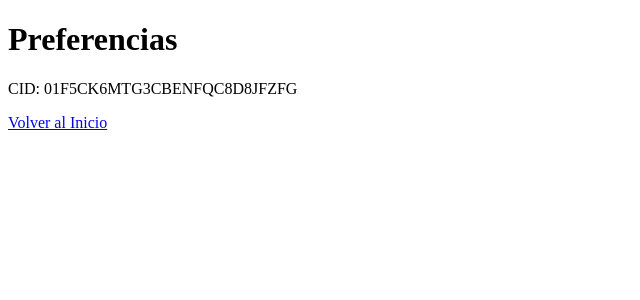
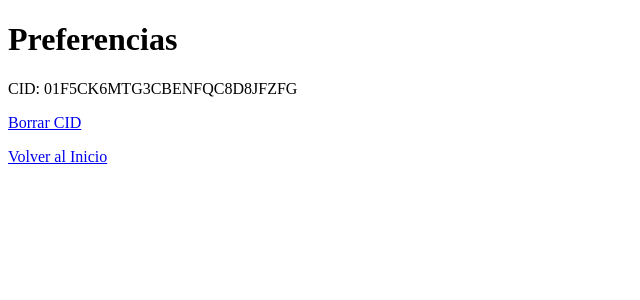
Before and after one commit to cannaware/cultti-app, a Next.js app: page /preferencias in a window 1280 px wide. Shown: the top 300 px of the page, without its empty margins (0-640 px from the left). Built offline with nearby package versions, Linux system fonts and the light colour scheme.

Commit message:
start tests with CID

```diff
--- a/hooks/usePersistedState.ts
+++ b/hooks/usePersistedState.ts
@@ -1,7 +1,7 @@
 import { useState, useEffect, useCallback } from 'react';
 import { set, get } from 'idb-keyval';
 
-type TState = string | boolean | number;
+type TState = string | boolean | number | null;
 
 const usePersistedState = (
   keyToPersistWith: string,
--- a/pages/preferencias/index.tsx
+++ b/pages/preferencias/index.tsx
@@ -4,9 +4,14 @@ import Loader from '../../components/Loader';
 import usePersistedState from '../../hooks/usePersistedState';
 
 const PreferenciasPage: NextPage = () => {
-  const [cid] = usePersistedState('cultti.uid', '');
+  const [cid, setCid] = usePersistedState('cultti.uid', '');
 
   if (!cid) return <Loader />;
+
+  const deleteCid = (): void => {
+    setCid(null);
+    window.location.href = './';
+  };
 
   return (
     <main className="text-black dark:text-white">
@@ -14,6 +19,11 @@ const PreferenciasPage: NextPage = () => {
         <h1 className="text-3xl font-bold">Preferencias</h1>
       </div>
       <p>CID: {cid}</p>
+      <p>
+        <a href="#" onClick={() => deleteCid()}>
+          Borrar CID
+        </a>
+      </p>
       <p>
         <Link href="/">
           <a>Volver al Inicio</a>
```
Also changed, not shown: 1 other file (tests, documents, lock files or other folders).
